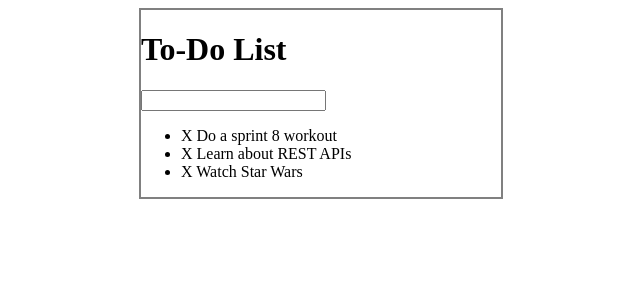
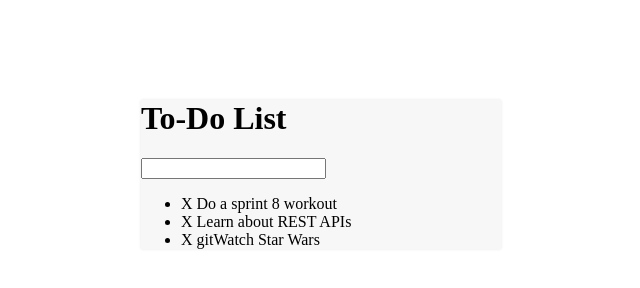
Before and after one commit to PutMyRobeOnRITE/jquerytodo, a plain HTML site: page index.html in a window 1280 px wide. Shown: the whole page, without its empty margins (319-959 px from the left). Drawn offline with Linux system fonts and the light colour scheme.

Commit message:
linked to google font roboto

```diff
--- a/assets/css/todos.css
+++ b/assets/css/todos.css
@@ -1,7 +1,9 @@
 #container{
-	border: 2px solid gray;
+	box-shadow: 0 0 3px rgba(0,0,0,0.1);
 	width: 360px;
-	margin: 0 auto;
+	margin: 100px auto;
+	background: #f7f7f7;
+
 }
 .completed{
 	color:gray;
--- a/index.html
+++ b/index.html
@@ -3,6 +3,7 @@
 <head>
 	<title>Todo List</title>
 	<link rel="stylesheet" type="text/css" href="assets/css/todos.css">
+	<link href='https://fonts.googleapis.com/css?family=Roboto:400,500,700' rel='stylesheet' type='text/css'>
 </head>
 <body>
 <div id = "container">
@@ -11,7 +12,7 @@
 	<ul>
 		<li><span>X </span> Do a sprint 8 workout</li>
 		<li><span>X </span> Learn about REST APIs</li>
-		<li><span>X </span >Watch Star Wars</li>
+		<li><span>X git</span >Watch Star Wars</li>
 	</ul>
 
 
```
